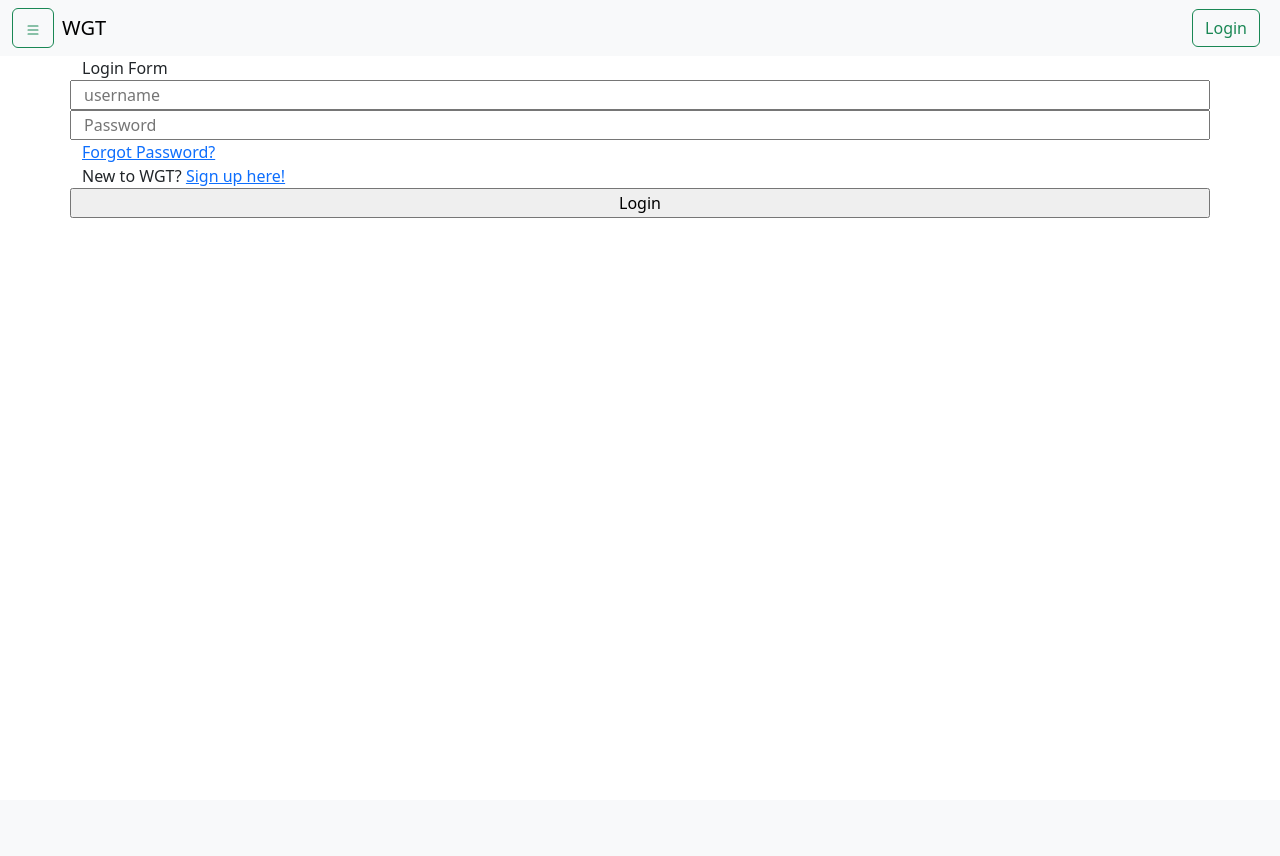
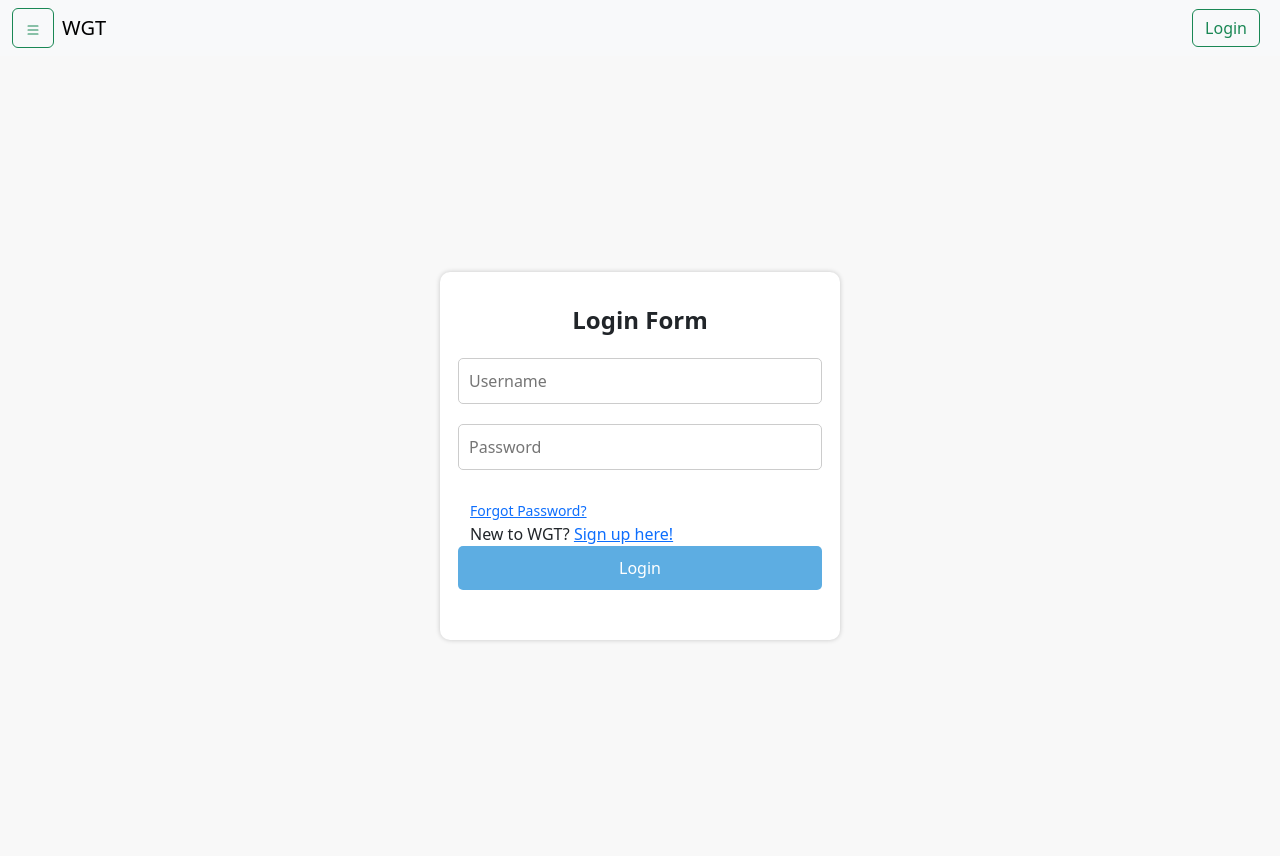
Before and after one commit to Runz99/NTU-SC2006-SOFTWARE-ENGINEERING-PROJECT, a Django app: page /login/ in a window 1280 px wide. Before the commit the page ends 218 px from the top, so only its background shows below. Run offline with Django 4.2, Linux system fonts and the light colour scheme.

Commit message:
add simple style to contact, create_user, faq, find_nearest_restaurant, leave_reviews, and login pages

```diff
--- a/SC2006_Project/base/templates/base/login.html
+++ b/SC2006_Project/base/templates/base/login.html
@@ -2,11 +2,83 @@
 
 {% block content %}
 
-<!-- <h2>THIS IS THE LOGIN PAGE</h2>  -->
+<style>
+    body {
+        background-color: #f8f8f8;
+    }
+
+    .container {
+        display: flex;
+        justify-content: center;
+        align-items: center;
+        min-height: 100vh;
+    }
+
+    .wrapper {
+        background-color: white;
+        border-radius: 10px;
+        box-shadow: 0px 0px 5px 0px rgba(0, 0, 0, 0.2);
+        padding: 30px;
+        max-width: 400px;
+        width: 100%;
+    }
+
+    .title {
+        font-size: 24px;
+        font-weight: bold;
+        text-align: center;
+        margin-bottom: 20px;
+    }
+
+    .row {
+        display: flex;
+        align-items: center;
+        margin-bottom: 20px;
+    }
+
+    input[type="text"],
+    input[type="password"] {
+        flex: 1;
+        padding: 10px;
+        border: 1px solid #ccc;
+        border-radius: 5px;
+    }
+
+    .pass,
+    .row a {
+        font-size: 14px;
+        color: #777;
+        text-decoration: none;
+        margin-top: 10px;
+        display: inline-block;
+    }
+
+    .row a:hover {
+        color: #333;
+    }
+
+    .row.button {
+        justify-content: center;
+    }
+
+    input[type="submit"] {
+        padding: 10px 20px;
+        background-color: #5dade2;
+        border: none;
+        border-radius: 5px;
+        color: white;
+        cursor: pointer;
+        transition: background-color 0.3s;
+    }
+
+    input[type="submit"]:hover {
+        background-color: #3498db;
+    }
+</style>
 
 <div class="container">
     <div class="wrapper">
-        <div class="title"><span>Login Form</span></div>
+        <div class="title">Login Form</div>
         <form method="POST" action="">
             {% csrf_token %}
 
@@ -14,11 +86,9 @@
                 <input type="hidden" name="next" value="{{request.GET.next}}">
             {% endif %}
             <div class="row">
-                <!-- <i class="fas fa-user"></i> -->
-                <input type="text" name='username' placeholder="username" required>
+                <input type="text" name='username' placeholder="Username" required>
             </div>
             <div class="row">
-                <!-- <i class="fas fa-lock"></i> -->
                 <input type="password" name="password" placeholder="Password" required>
             </div>
             <div class="pass"><a href="#">Forgot Password?</a></div>
@@ -26,9 +96,8 @@
             <div class="row button">
                 <input type="submit" value="Login">
             </div>
-
         </form>
     </div>
 </div>
 
-{% endblock content%}
+{% endblock content %}
```
Also changed, not shown: SC2006_Project/base/templates/base/contact.html (+33 -9 lines), SC2006_Project/base/templates/base/create_user.html (+6 -3 lines), SC2006_Project/base/templates/base/faq.html (+34 -7 lines), SC2006_Project/base/templates/base/find_nearest_restaurant.html (+74 -5 lines), SC2006_Project/base/templates/base/leave_reviews.html (+36 -1 lines).
